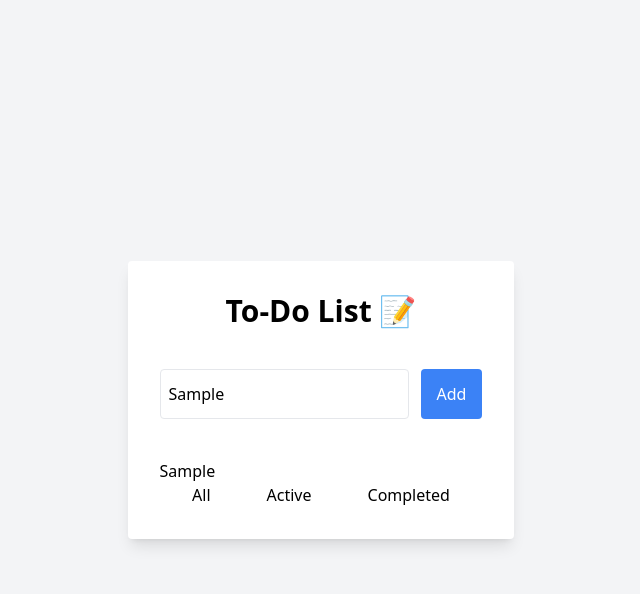
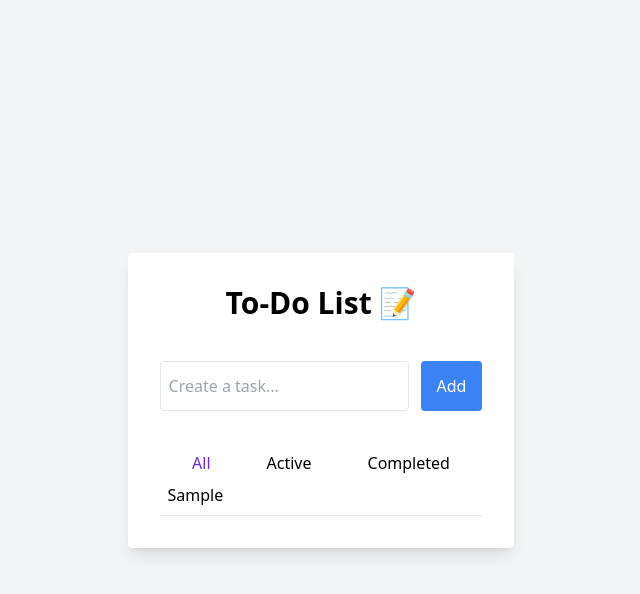
Before and after one commit to Christellaa/todo_js, a plain HTML site: page index.html in a window 1280 px wide. Both pictures are taken after typing "Sample" into the empty fields and a click on the button "Add". Shown: the whole page, without its empty margins (319-959 px from the left). Drawn offline with nearby package versions, Linux system fonts and the light colour scheme.

Commit message:
create, finish, render and filter tasks

```diff
--- a/index.html
+++ b/index.html
@@ -5,7 +5,9 @@
 		<title>To-Do List</title>
 		<script src="https://cdn.tailwindcss.com"></script>
 		<!-- <link rel="stylesheet" href="./main.css" /> -->
-		<script src="./js/main.js"></script>
+		<script src="./js/filters.js" defer></script>
+		<script src="./js/tasks.js" defer></script>
+		<script src="./js/main.js" defer></script>
 	</head>
 	<body class="bg-gray-100 flex items-center justify-center min-h-screen">
 		<div class="bg-white shadow-lg p-8 rounded max-w-md">
@@ -14,12 +16,12 @@
 				<input id="task-input" type="text" placeholder="Create a task..." class="border rounded px-2 py-3 focus:outline-none focus:ring-2 focus:ring-blue-300" />
 				<button id="add-task-btn" class="bg-blue-500 rounded text-white px-4 py-3 hover:bg-blue-600 transition">Add</button>
 			</div>
+		 	<div class="flex justify-center gap-14">
+				<button data-filter="all" class="hover:text-blue-700">All</button>
+				<button data-filter="active" class="hover:text-blue-700">Active</button>
+				<button data-filter="completed" class="hover:text-blue-700">Completed</button>
+			</div>
 			<ul id="task-list"></ul>
-		 	<div class="flex justify-center gap-14">
-				<button data-filter="all" class="hover:text-blue-800">All</button>
-				<button data-filter="active" class="hover:text-blue-800">Active</button>
-				<button data-filter="completed" class="hover:text-blue-800">Completed</button>
-			</div>
 		</div>
 	</body>
 </html>
--- /dev/null
+++ b/js/filters.js
@@ -0,0 +1,20 @@
+function filterTasks(tasks) {
+	const filterBtns = document.querySelectorAll('button[data-filter]')
+	filterBtns.forEach((btn) => {
+		btn.addEventListener('click', () => {
+			currentFilter = btn.dataset.filter;
+			renderTaskList(tasks, btn.dataset.filter);
+		})
+	})
+}
+
+function changeFilterColor()
+{
+	const filterBtns = document.querySelectorAll(`button[data-filter]`);
+	filterBtns.forEach((btn) => {
+		if (btn.dataset.filter === currentFilter)
+			btn.classList.add('text-violet-700');
+		else
+			btn.classList.remove('text-violet-700');
+	})
+}
--- a/js/main.js
+++ b/js/main.js
@@ -1,31 +1,13 @@
-window.addEventListener('DOMContentLoaded', () => {
+let currentFilter = 'all';
+let nextId = 0;
+
+function initTodo() {
 	const tasks = [];
+	changeFilterColor();
+	filterTasks(tasks);
+	addTask(tasks);
+	taskToggle(tasks);
+}
 
-	const task_list = document.getElementById('task-list');
-	const user_input = document.getElementById('task-input');
-	const add_btn = document.getElementById('add-task-btn');
-	add_btn.addEventListener('click', function() {
-		const new_task = user_input.value.trim();
-		if (new_task == '')
-			return;
-		tasks.push(new_task);
-		showTaskList();
-		// console.log('new task: ', new_task);
-	})
-	function showTaskList()
-	{
-		task_list.innerHTML = '';
-		tasks.forEach((task) => {
-			const li = document.createElement('li');
-			li.textContent = task;
-			li.className = '';
-			task_list.appendChild(li);
-		})
-	}
-})
 
-/*
-- on click: get user input on text field
-- add input to task list !don't forget to show task list in html!
--
-*/
+initTodo();
--- /dev/null
+++ b/js/tasks.js
@@ -0,0 +1,54 @@
+function addTask(tasks) {
+	const addBtn = document.getElementById('add-task-btn');
+	addBtn.addEventListener('click',() => {
+		const taskInput = document.getElementById('task-input');
+		const new_task = taskInput.value.trim();
+		if (new_task !== '')
+		{
+			tasks.push({text: new_task, completed: false, id: nextId++});
+			renderTaskList(tasks);
+			taskInput.value = '';
+		}
+	});
+}
+
+function renderTaskList(tasks)
+{
+	changeFilterColor();
+	const taskList = document.getElementById('task-list');
+	taskList.innerHTML = '';
+	const filteredList = tasks.filter((task) => shouldDisplayTask(task));
+	filteredList.forEach((task) => {
+		const li = createTaskElement(task);
+		taskList.appendChild(li);
+	})
+}
+
+function shouldDisplayTask(task)
+{
+	if (currentFilter === 'completed') return task.completed;
+	if (currentFilter === 'active') return !task.completed;
+	return true;
+}
+
+function createTaskElement(task, idx)
+{
+	const li = document.createElement('li');
+	li.textContent = task.text;
+	li.className = 'p-2 bg-white border-b';
+	if (task.completed)
+		li.classList.add('line-through');
+	li.dataset.idx = task.id;
+	return li;
+}
+
+function taskToggle(tasks) {
+	const taskList = document.getElementById('task-list');
+	taskList.addEventListener('click', (event) => {
+		const taskIdx = event.target.dataset.idx;
+		if (taskIdx === undefined)
+			return;
+		tasks[taskIdx].completed = !tasks[taskIdx].completed;
+		renderTaskList(tasks);
+	})
+}
```
